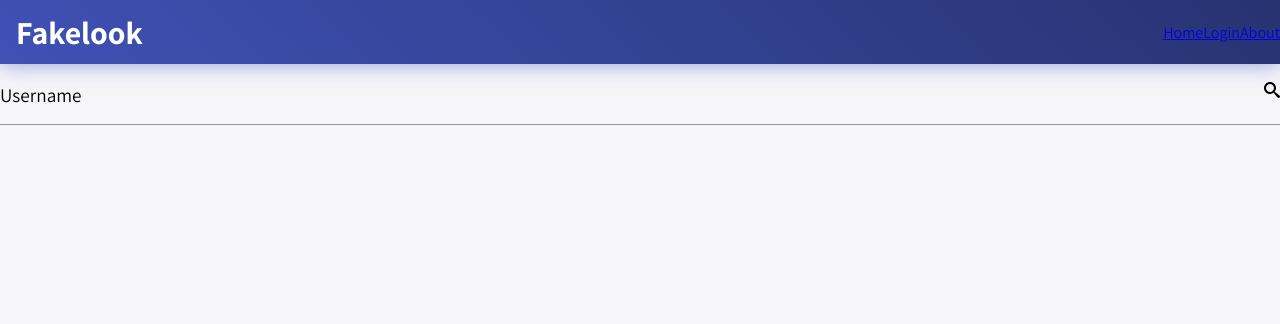
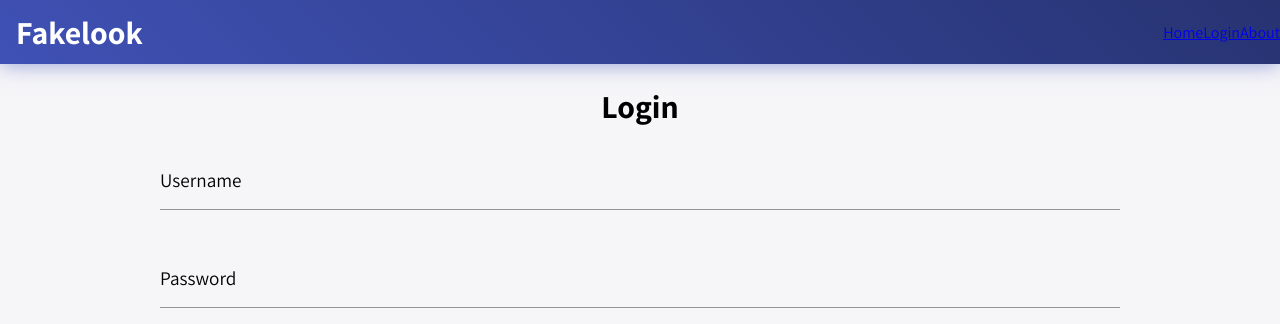
Before and after one commit to ChemiAtlow/fakelook, a Vue app in the folder packages/client/: page /login in a window 1280 px wide. Shown: the top 324 px of the page. Built offline with nearby package versions, Linux system fonts and the light colour scheme.

Commit message:
small additions to logn

```diff
--- a/packages/client/src/views/Login.vue
+++ b/packages/client/src/views/Login.vue
@@ -1,11 +1,14 @@
 <template>
-    <div>
-        <FormField label="Username" v-model="username" search />
-    </div>
+    <Container>
+        <h1>Login</h1>
+        <FormField label="Username" v-model="username" />
+        <FormField label="Password" v-model="username" />
+    </Container>
 </template>
 
 <script lang="ts">
 import { defineComponent, ref } from "vue";
+import { Container } from "@/components/Layout";
 import { FormField } from "@/components/Forms";
 async function fetchData() {
     return new Promise<void>(resolve => {
@@ -14,7 +17,7 @@ async function fetchData() {
 }
 const component = defineComponent({
     name: "Login",
-    components: { FormField },
+    components: { Container, FormField },
     async setup() {
         const username = ref("");
         console.log("start fetch!");
```
